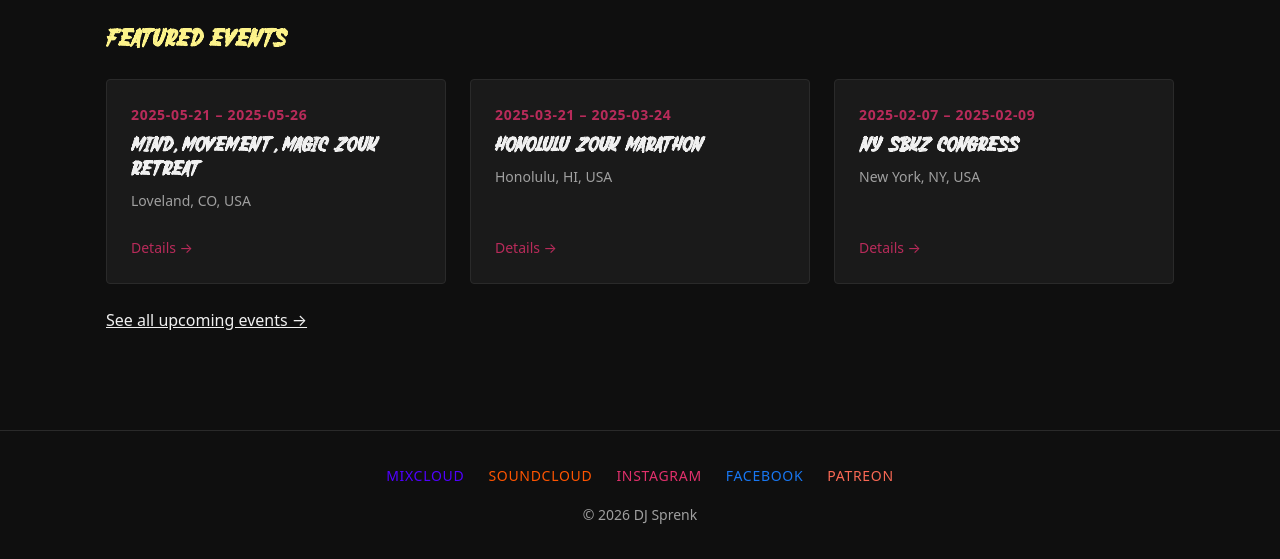
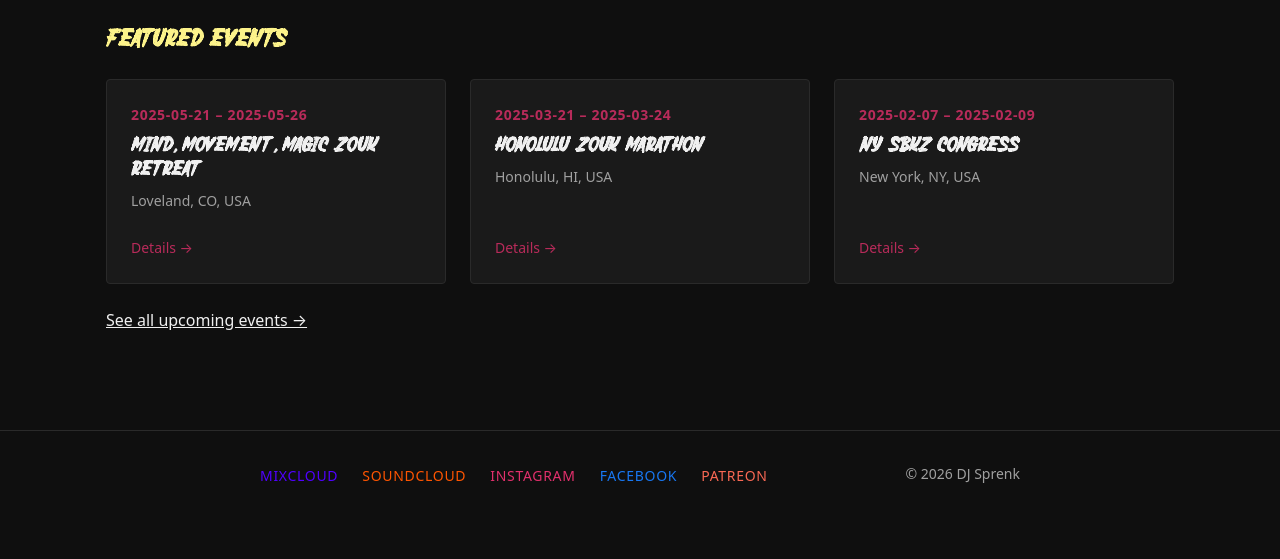
Before and after one commit to djsprenk/djsprenk.github.io, an Eleventy site: page src/index.njk in a window 1280 px wide. Shown: the part 567-1126 px from the top of the page. After the commit the page ends 1087 px from the top, so only its background shows below. Built offline with nearby package versions, Linux system fonts and the light colour scheme; Eleventy itself is replaced by a stand-in of ours; files that its build step writes are made by us from their sources.

Commit message:
Update footer styling

```diff
--- a/src/_includes/layouts/base.njk
+++ b/src/_includes/layouts/base.njk
@@ -66,8 +66,8 @@
         <li><a href="https://instagram.com/djsprenk" target="_blank" rel="noopener">Instagram</a></li>
         <li><a href="https://facebook.com/djsprenk" target="_blank" rel="noopener">Facebook</a></li>
         <li><a href="https://patreon.com/DJSprenk" target="_blank" rel="noopener">Patreon</a></li>
+        <li class="footer-copyright">&copy; {% year %} DJ Sprenk</li>
       </ul>
-      <p>&copy; {% year %} DJ Sprenk</p>
     </footer>
 
     <script src="/assets/js/nav.js"></script>
--- a/src/assets/css/base.css
+++ b/src/assets/css/base.css
@@ -167,10 +167,10 @@ footer {
 
 .footer-social {
   display: flex;
-  justify-content: center;
   gap: var(--space-6);
-  margin-bottom: var(--space-4);
   flex-wrap: wrap;
+  max-width: var(--max-width-prose);
+  margin: 0 auto;
 }
 
 .footer-social a {
@@ -207,10 +207,10 @@ footer {
   filter: brightness(1.2);
 }
 
-footer p {
+.footer-copyright {
   font-size: var(--text-sm);
   color: var(--color-text-muted);
-  margin-bottom: 0;
+  margin-left: auto;
 }
 
 /* About page */
```
